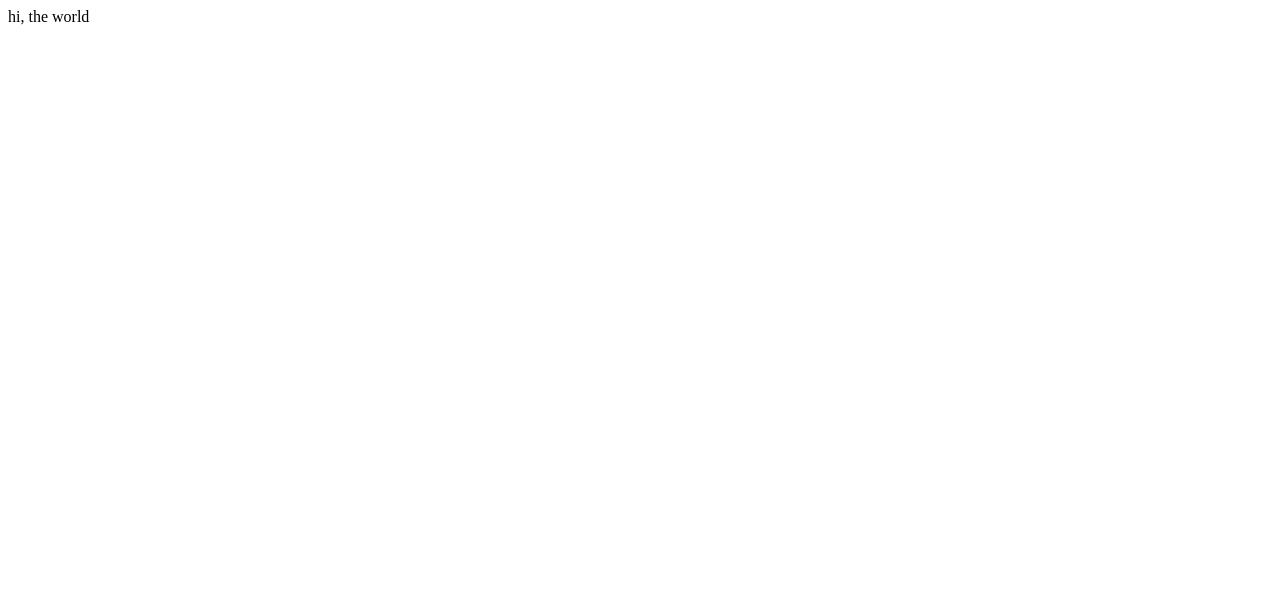
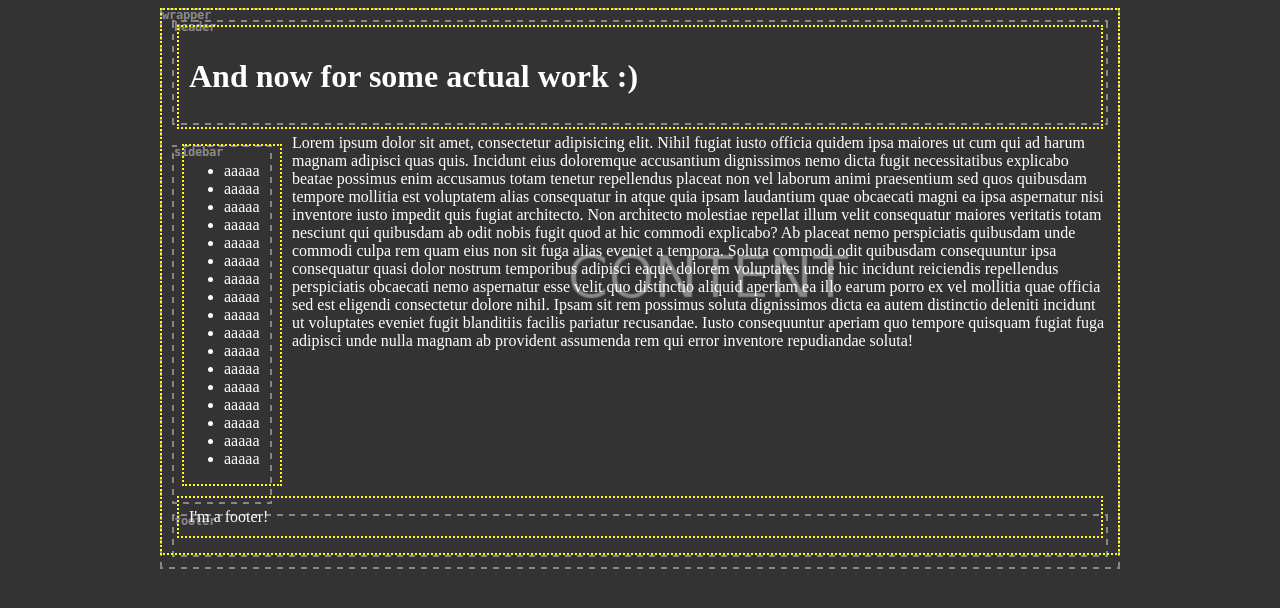
Before and after one commit to lubingpeng/lubingpeng.github.io, a plain HTML site: page index.html in a window 1280 px wide. Drawn offline with Linux system fonts and the light colour scheme; a web font is replaced by a local one.

Commit message:
exercise code from lessons

```diff
--- a/index.html
+++ b/index.html
@@ -1,2 +1,64 @@
+<!DOCTYPE html>
+<html>
+<head>
+  <title>CSS exercise</title>
+  <meta charset="utf8" />
+  <link href='http://fonts.googleapis.com/css?family=Combo&subset=latin,latin-ext' rel='stylesheet' type='text/css'>
+  <link rel="stylesheet" href="style.css" />
+  <style>
+  body {
+    background-color: #333;
+    font-family: "Combo" sans-serif;
+  }
 
-hi, the world
+  .x-from {
+    background: #333 url('todo.png') no-repeat top center;
+  }
+  </style>
+</head>
+<body class="x-from">
+
+  <div class="wrapper">
+    <!-- wrapper is 960px wide, centered -->
+
+    <header>
+      <h1>And now for some actual work :)</h1>
+
+    </header>
+
+    <div class="sidebar">
+      <ul>
+        <li>aaaaa</li>
+        <li>aaaaa</li>
+        <li>aaaaa</li>
+        <li>aaaaa</li>
+        <li>aaaaa</li>
+        <li>aaaaa</li>
+        <li>aaaaa</li>
+        <li>aaaaa</li>
+        <li>aaaaa</li>
+        <li>aaaaa</li>
+        <li>aaaaa</li>
+        <li>aaaaa</li>
+        <li>aaaaa</li>
+        <li>aaaaa</li>
+        <li>aaaaa</li>
+        <li>aaaaa</li>
+        <li>aaaaa</li>
+      </ul>
+    </div>
+
+    <div class="content">
+
+      Lorem ipsum dolor sit amet, consectetur adipisicing elit. Nihil fugiat iusto officia quidem ipsa maiores ut cum qui ad harum magnam adipisci quas quis. Incidunt eius doloremque accusantium dignissimos nemo dicta fugit necessitatibus explicabo beatae possimus enim accusamus totam tenetur repellendus placeat non vel laborum animi praesentium sed quos quibusdam tempore mollitia est voluptatem alias consequatur in atque quia ipsam laudantium quae obcaecati magni ea ipsa aspernatur nisi inventore iusto impedit quis fugiat architecto. Non architecto molestiae repellat illum velit consequatur maiores veritatis totam nesciunt qui quibusdam ab odit nobis fugit quod at hic commodi explicabo? Ab placeat nemo perspiciatis quibusdam unde commodi culpa rem quam eius non sit fuga alias eveniet a tempora. Soluta commodi odit quibusdam consequuntur ipsa consequatur quasi dolor nostrum temporibus adipisci eaque dolorem voluptates unde hic incidunt reiciendis repellendus perspiciatis obcaecati nemo aspernatur esse velit quo distinctio aliquid aperiam ea illo earum porro ex vel mollitia quae officia sed est eligendi consectetur dolore nihil. Ipsam sit rem possimus soluta dignissimos dicta ea autem distinctio deleniti incidunt ut voluptates eveniet fugit blanditiis facilis pariatur recusandae. Iusto consequuntur aperiam quo tempore quisquam fugiat fuga adipisci unde nulla magnam ab provident assumenda rem qui error inventore repudiandae soluta!
+
+    </div>
+
+    <footer>
+      I'm a footer!
+    </footer>
+
+  </div>
+</body>
+
+</html>
--- /dev/null
+++ b/style.css
@@ -0,0 +1,57 @@
+/* in case I didn't tell you yet - use this whenever you do anything */
+* { -moz-box-sizing: border-box; -webkit-box-sizing: border-box; box-sizing: border-box; }
+
+/*
+
+This task doesn't require setting any widths and heights so don't.
+You will never need any pixel values other than 10px.
+Well, all the exceptions to this are already written just below (width:960px and 100px)
+
+Your job is to set some margins, paddings and floats (spoiler: and then you get in trouble :) )
+
+Oh, and you don't need any more selectors here, but you can add some if you want.
+
+DO:
+1. change the text color after you look at the HTML and the image you're reproducing
+2. uncomment the borders
+3. do what you need to fit the outlines
+4. get in trouble with footer and solve the problem
+
+*/
+
+body{
+	/* change this to some color to see the text. ever heard of RGBA? */
+	color: white;
+}
+
+div.wrapper {
+	width: 960px;
+	border: 2px dotted yellow;
+    margin:auto;
+    padding: 10px;
+}
+
+
+div.content {
+    padding: :10px;
+   margin-left: 100px;
+}
+
+div.sidebar {
+	width: 100px;
+	border: 2px dotted yellow;
+    margin: 10px;
+    float:left;
+
+}
+
+
+
+
+header, footer {
+	border: 2px dotted yellow;
+    padding: 10px;
+    clear:both;
+    margin: 5px;
+
+}
```
Also changed, not shown: todo.png (added).
